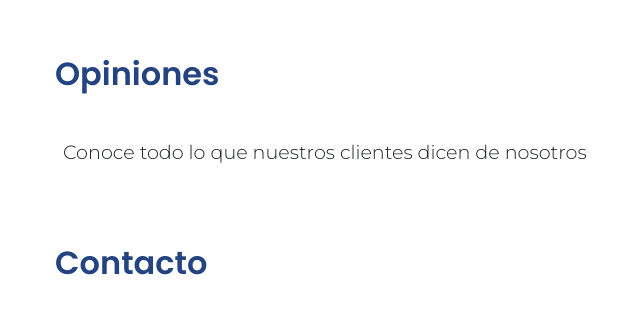
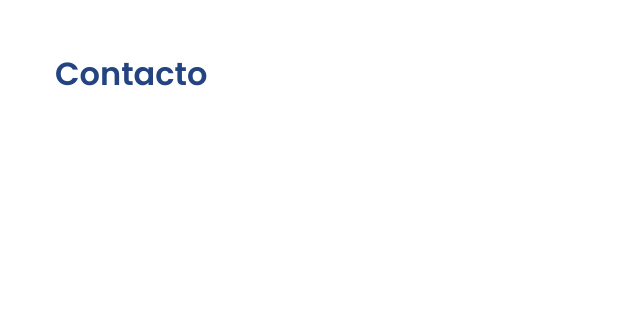
Before and after one commit to Alexqander/servimahz-web, a React (Vite) app: page / in a window 1280 px wide. Shown: the part 2942-3255 px from the top of the page, without its empty margins (67-707 px from the left). Built offline with nearby package versions, Linux system fonts and the light colour scheme.

Commit message:
correccion de seccion de opiniones y email de contacto

```diff
--- a/src/pages/HomePage.jsx
+++ b/src/pages/HomePage.jsx
@@ -25,9 +25,9 @@ export const HomePage = () => {
 					<Servicios />
 					<Marcas />
 				</div>
-				<div className='my-5' id='secComentarios'>
+				{/* <div className='my-5' id='secComentarios'>
 					<Opiniones />
-				</div>
+				</div> */}
 				<div className='my-5' id='seccContacto'>
 					<Contacto />
 				</div>
--- a/src/pages/secciones/Contacto.jsx
+++ b/src/pages/secciones/Contacto.jsx
@@ -28,7 +28,7 @@ export const Contacto = () => {
 							<span>777-475-68-03</span>
 						</div>
 						<h4>Email</h4>
-						<span>contacto@servimahz.com.mx</span>
+						<span>servimahz@hotmail.com</span>
 					</div>
 				</div>
 				<div className={`col-12 col-lg-7 my-4 py-5 ${styles.formContacto}`}>
```
